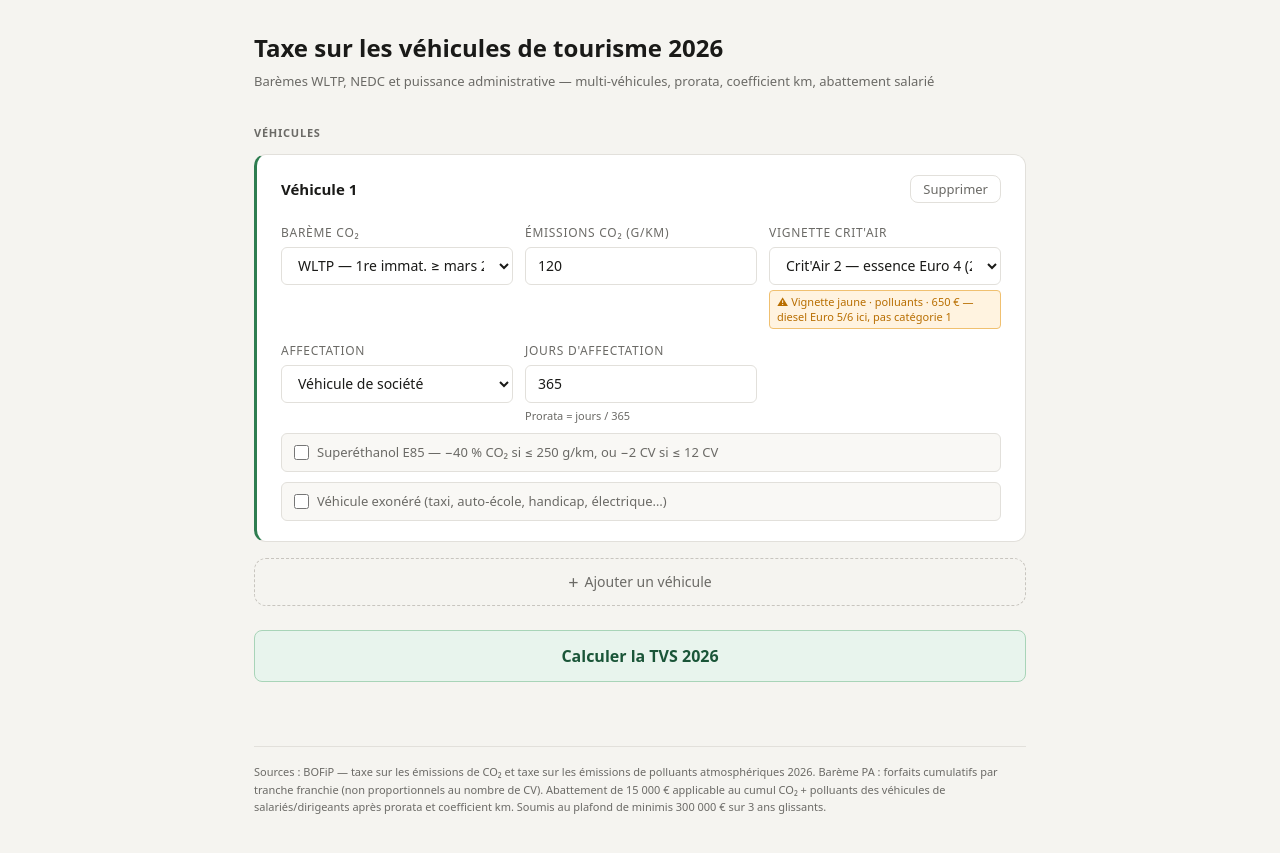
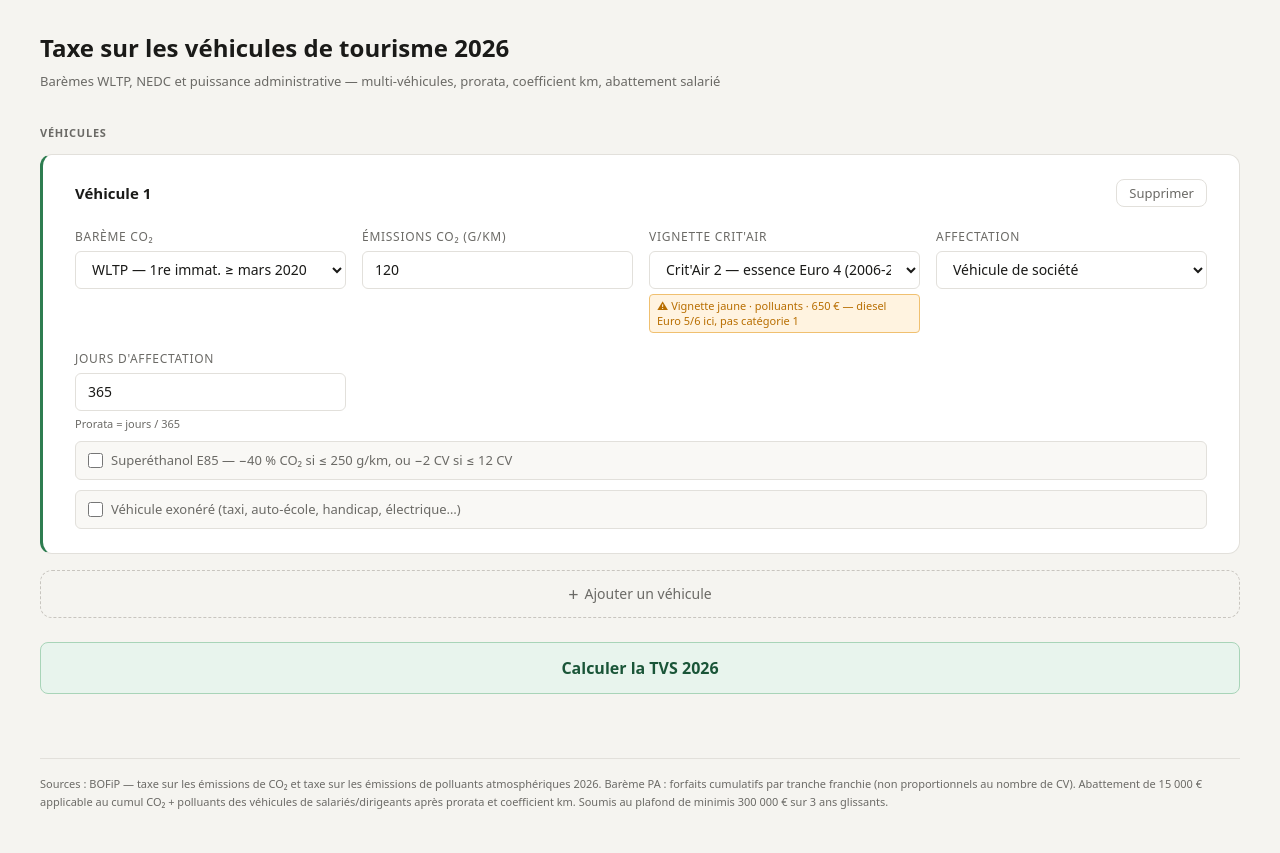
Before and after one commit to Benjaminhofman/tvs_simulateur, a plain HTML site: page index.html in a window 1280 px wide. Shown: the part 59-912 px from the top of the page. Drawn offline with Linux system fonts and the light colour scheme.

Commit message:
style: formulaire pleine largeur

```diff
--- a/index.html
+++ b/index.html
@@ -47,7 +47,7 @@
   .site-header .breadcrumb::before { content: "/"; margin: 0 8px; }
 
   /* ── Page ── */
-  .page { max-width: 820px; margin: 0 auto; padding: 2rem 1.5rem 4rem; }
+  .page { max-width: 100%; margin: 0 auto; padding: 2rem 2.5rem 4rem; }
   .page-title { font-size: 24px; font-weight: 700; margin-bottom: 4px; color: var(--text); }
   .page-sub { font-size: 13px; color: var(--text-muted); margin-bottom: 2rem; }
 
@@ -55,14 +55,14 @@
   .page > .section-title { margin-top: 0; }
 
   /* ── Cards ── */
-  .card { background: var(--surface); border: 1px solid var(--border); border-left: 3px solid #2e7d50; border-radius: 12px; padding: 1.25rem 1.5rem; margin-bottom: 1rem; }
+  .card { background: var(--surface); border: 1px solid var(--border); border-left: 3px solid #2e7d50; border-radius: 12px; padding: 1.5rem 2rem; margin-bottom: 1rem; }
   .vehicle-header { display: flex; align-items: center; justify-content: space-between; margin-bottom: 1.25rem; }
   .vehicle-label { font-size: 15px; font-weight: 600; }
   .remove-btn { font-size: 13px; color: var(--text-muted); cursor: pointer; border: 1px solid var(--border); background: none; border-radius: var(--radius); padding: 4px 12px; font-family: inherit; }
   .remove-btn:hover { color: var(--danger-text); border-color: var(--danger-border); background: var(--danger-bg); }
 
   /* ── Form ── */
-  .form-grid { display: grid; grid-template-columns: repeat(auto-fit, minmax(220px, 1fr)); gap: 12px; }
+  .form-grid { display: grid; grid-template-columns: repeat(auto-fit, minmax(240px, 1fr)); gap: 16px; }
   .field { display: flex; flex-direction: column; gap: 5px; }
   .field label { font-size: 12px; color: var(--text-muted); font-weight: 500; text-transform: uppercase; letter-spacing: 0.06em; }
   .field input, .field select {
@@ -113,6 +113,7 @@
   .result-sub { font-size: 11px; color: var(--text-muted); padding: 2px 0 4px; font-style: italic; }
 
   /* ── Summary ── */
+  #results-detail, .summary-box { max-width: 820px; }
   .summary-box { border: 2px solid var(--green-border); border-radius: 12px; padding: 1.5rem; background: var(--green-bg); box-shadow: 0 2px 12px rgba(46,125,80,0.12); }
   .summary-title { font-size: 11px; font-weight: 600; color: var(--green-dark); text-transform: uppercase; letter-spacing: 0.07em; margin-bottom: 1rem; }
   .summary-line { display: flex; justify-content: space-between; font-size: 14px; padding: 6px 0; border-bottom: 1px solid var(--green-border); color: var(--text-muted); }
```
